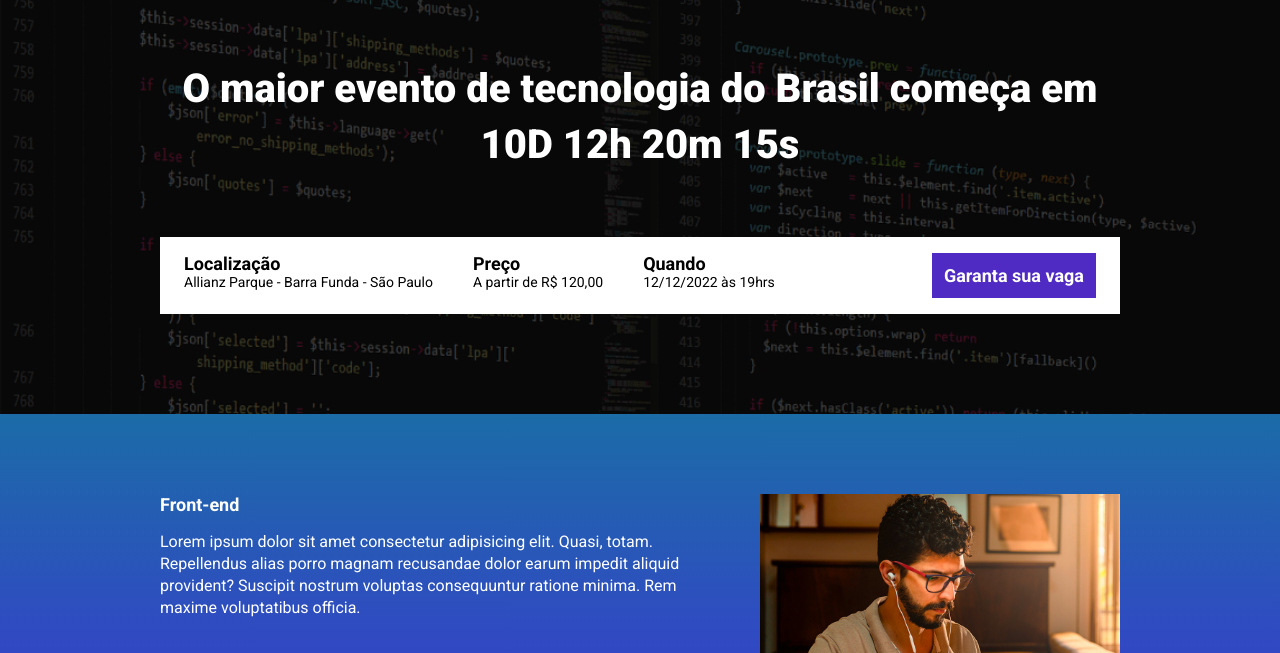
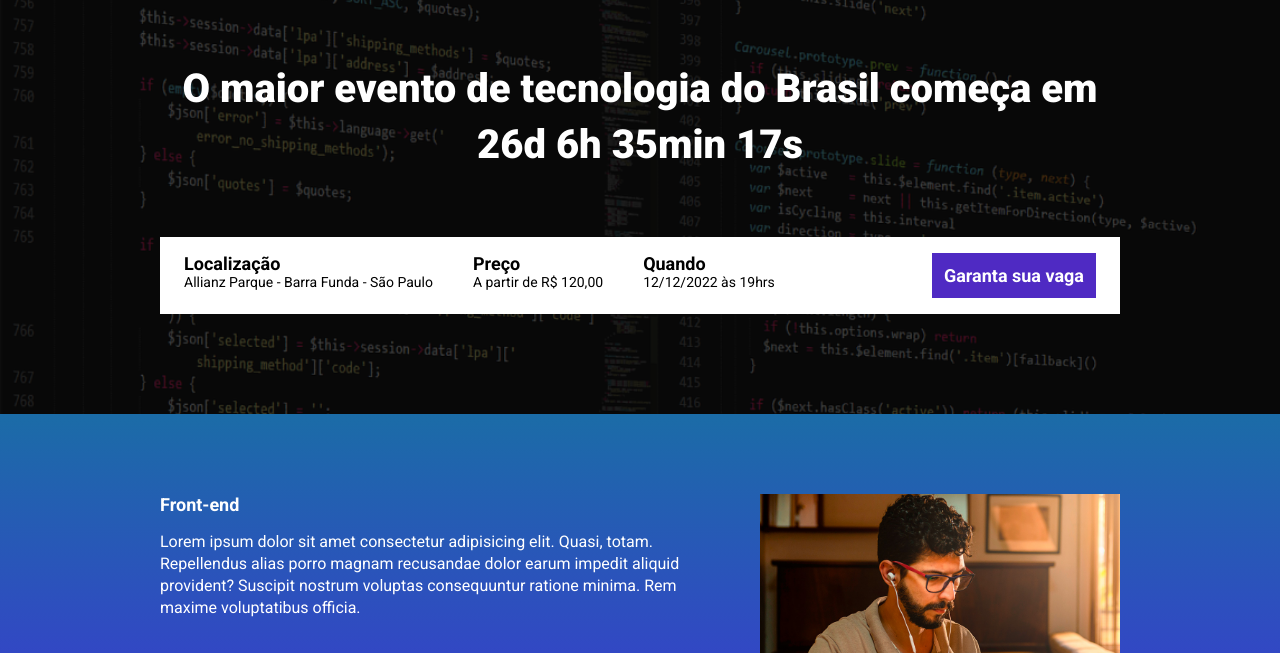
Before and after one commit to JssRiandev/ebac_tech_talks, a website built with Parcel: page src/index.html in a window 1280 px wide. Shown: the part 147-800 px from the top of the page. Built offline with nearby package versions, Linux system fonts and the light colour scheme.

Commit message:
Criando a contagem regressiva

```diff
--- a/package.json
+++ b/package.json
@@ -2,9 +2,10 @@
   "name": "landing_page_evento",
   "version": "1.0.0",
   "description": "",
-  "main": "index.js",
+
   "scripts": {
     "dev": "parcel --no-cache src/index.html src/styles/main.scss src/scripts/main.js",
+    "build": "parcel build src/index.html",
     "test": "echo \"Error: no test specified\" && exit 1"
   },
   "author": "",
--- a/src/index.html
+++ b/src/index.html
@@ -19,7 +19,7 @@
         <div class="container">
             <img class="hero__logo" src="./images/ebac_logo.svg" alt="EBAC">
             <p class="hero__text">
-                O maior evento de tecnologia do Brasil começa em 10D 12h 20m 15s
+                O maior evento de tecnologia do Brasil começa em <span id="contador"></span>
             </p>
             <div class="infos-bar">
                 <ul class="infos-bar__infos">
--- a/src/scripts/main.js
+++ b/src/scripts/main.js
@@ -1 +1,31 @@
 AOS.init();
+
+const data_evento= new Date("Dec 25, 2023 21:30:00");
+const time_stamp_evento= data_evento.getTime();
+
+const conta_horas = setInterval(function(){
+    const agora = new Date();
+    const time_stamp_atual= agora.getTime();
+
+    const tempo_para_evento = time_stamp_evento - time_stamp_atual;
+
+    const dia_em_ms= 1000 * 60 * 60 * 24;
+    const hora_em_ms= 1000 * 60 * 60;
+    const min_em_ms = 1000*60;
+
+    const dias_para_evento = Math.floor(tempo_para_evento / dia_em_ms);
+    const horas_para_evento = Math.floor((tempo_para_evento % dia_em_ms) / hora_em_ms);
+    const min_para_evento = Math.floor((tempo_para_evento % hora_em_ms / min_em_ms));
+    const seg_para_evento = Math.floor((tempo_para_evento % min_em_ms)/1000);
+    console.log(dias_para_evento);
+    console.log(horas_para_evento);
+    console.log(min_para_evento);
+    console.log(seg_para_evento);
+
+    document.getElementById('contador').innerHTML =`${dias_para_evento}d ${horas_para_evento}h ${min_para_evento}min ${seg_para_evento}s`;
+
+    if(dias_para_evento <0){
+        clearInterval(conta_horas);
+        document.getElementById('contador').innerHTML = "Evento expirado";
+    }
+},1000);
```
